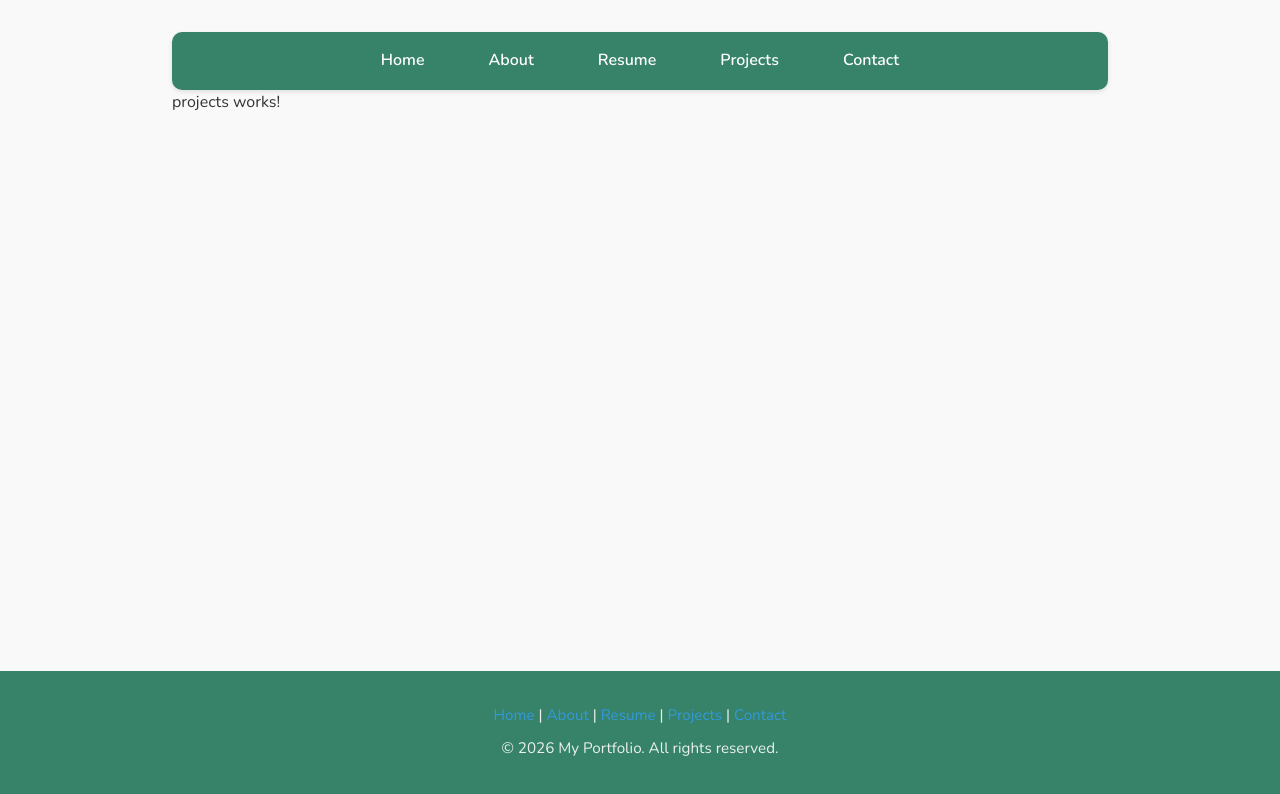
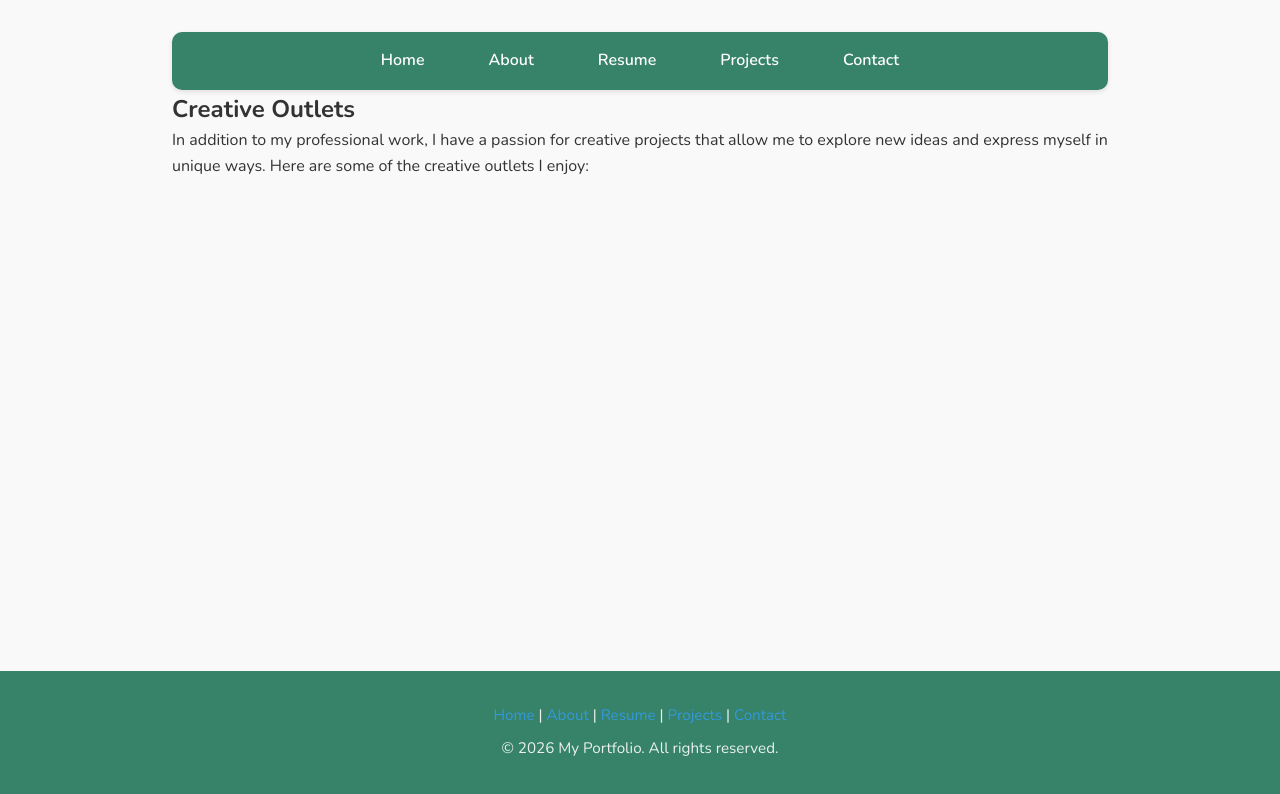
Before and after one commit to CreativeCookieConnections/Portfolio, an Angular app in the folder portfolio/: page /projects in a window 1280 px wide. Shown: the top 794 px of the page. Built offline with nearby package versions, Linux system fonts and the light colour scheme.

Commit message:
started implementing the html for the project page.

```diff
--- a/portfolio/src/app/projects/projects.component.ts
+++ b/portfolio/src/app/projects/projects.component.ts
@@ -5,9 +5,11 @@ import { Component } from '@angular/core';
   standalone: true,
   imports: [],
   template: `
-    <p>
-      projects works!
-    </p>
+
+  <div class="projects-container">
+    <h1>Creative Outlets</h1>
+    <p>In addition to my professional work, I have a passion for creative projects that allow me to explore new ideas and express myself in unique ways. Here are some of the creative outlets I enjoy:</p>
+
   `,
   styles: ``
 })
```
